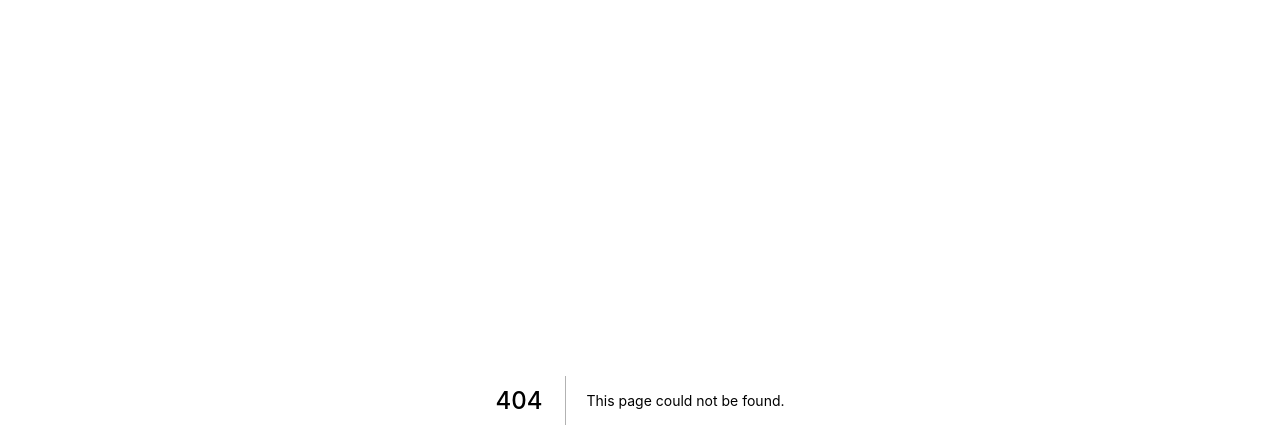
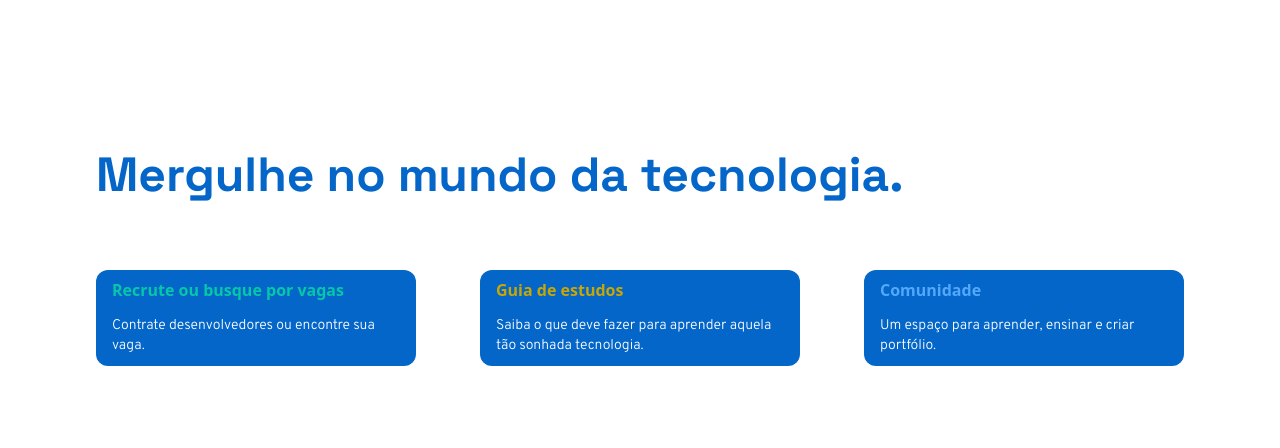
Before and after one commit to dansenpir/programeiros, a Next.js app: page /components/Home/Dive in a window 1280 px wide. Before the commit this address had no page. Shown: the top 448 px of the page. Built offline with nearby package versions, Linux system fonts and the light colour scheme.

Commit message:
feat: adds Dive component

```diff
--- /dev/null
+++ b/src/pages/components/Home/Dive/BoxDive/index.tsx
@@ -0,0 +1,13 @@
+export default function BoxDive({ titleColor, title, message }) {
+  return (
+    <div className='bg-p-shadow h-24 w-80 flex flex-col justify-center px-4 rounded-xl'>
+      <h3
+        className={`${titleColor} font-grotestk font-bold text-base leading-5`}>
+        {title}
+      </h3>
+      <p className='text-white font-overpass font-light text-sm mt-4'>
+        {message}
+      </p>
+    </div>
+  );
+}
--- /dev/null
+++ b/src/pages/components/Home/Dive/index.tsx
@@ -0,0 +1,28 @@
+import BoxDive from './BoxDive';
+
+export default function Dive() {
+  return (
+    <section>
+      <h1 className='text-p-shadow font-grotesk font-bold text-5xl px-10 xl:px-24 xl:leading-24 mt-36'>
+        Mergulhe no mundo da tecnologia.
+      </h1>
+      <div className='flex justify-between mt-16 px-10 xl:px-24'>
+        <BoxDive
+          titleColor={'text-title-green'}
+          title={'Recrute ou busque por vagas'}
+          message={'Contrate desenvolvedores ou encontre sua vaga.'}
+        />
+        <BoxDive
+          titleColor={'text-split-complementary'}
+          title='Guia de estudos'
+          message='Saiba o que deve fazer para aprender aquela tão sonhada tecnologia.'
+        />
+        <BoxDive
+          titleColor={'text-text-main'}
+          title={'Comunidade'}
+          message={'Um espaço para aprender, ensinar e criar portfólio.'}
+        />
+      </div>
+    </section>
+  );
+}
--- a/src/pages/index.tsx
+++ b/src/pages/index.tsx
@@ -1,12 +1,14 @@
 import Footer from './components/Home/Footer';
 import Header from './components/Home/Header';
 import Highlight from './components/Home/Highlight';
+import Dive from './components/Home/Dive';
 
 export default function Home() {
   return (
     <main className='w-full max-w-full min-h-screen bg-bg-main'>
       <Header />
       <Highlight />
+      <Dive />
       <Footer />
     </main>
   );
--- a/tailwind.config.js
+++ b/tailwind.config.js
@@ -11,6 +11,8 @@ module.exports = {
         'btn-border': '#94C8FD',
         'p-shadow': '#0466C8',
         'title-green': '#04c8a7',
+        'split-complementary': '#C8A704',
+        'text-main': '#54A8FC',
       },
       fontSize: {
         'text-2.5xl': '1.75rem',
```
